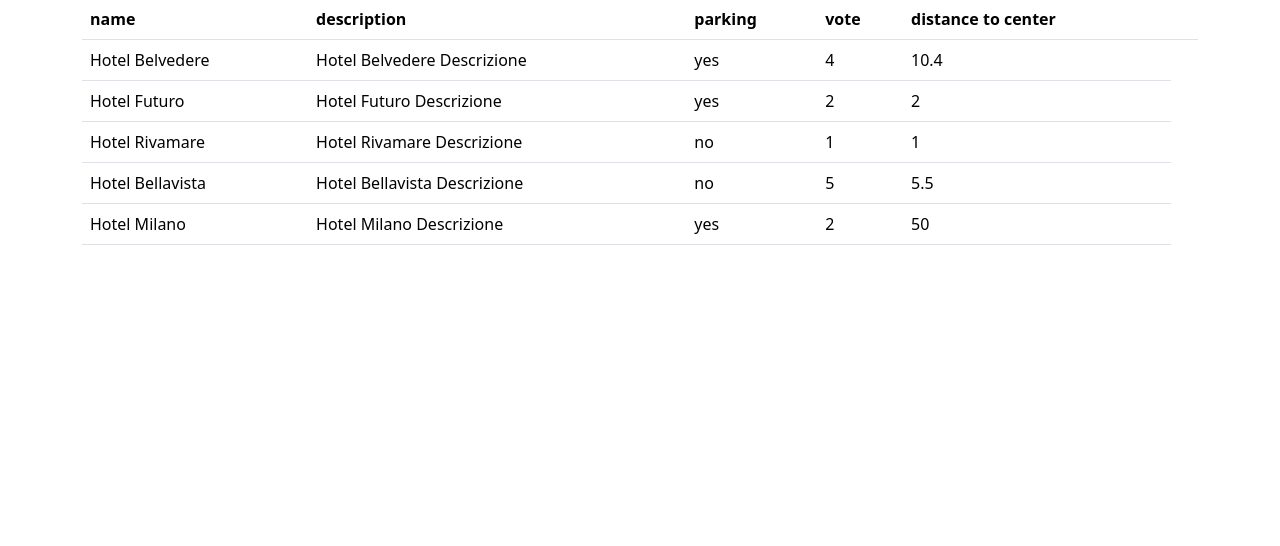
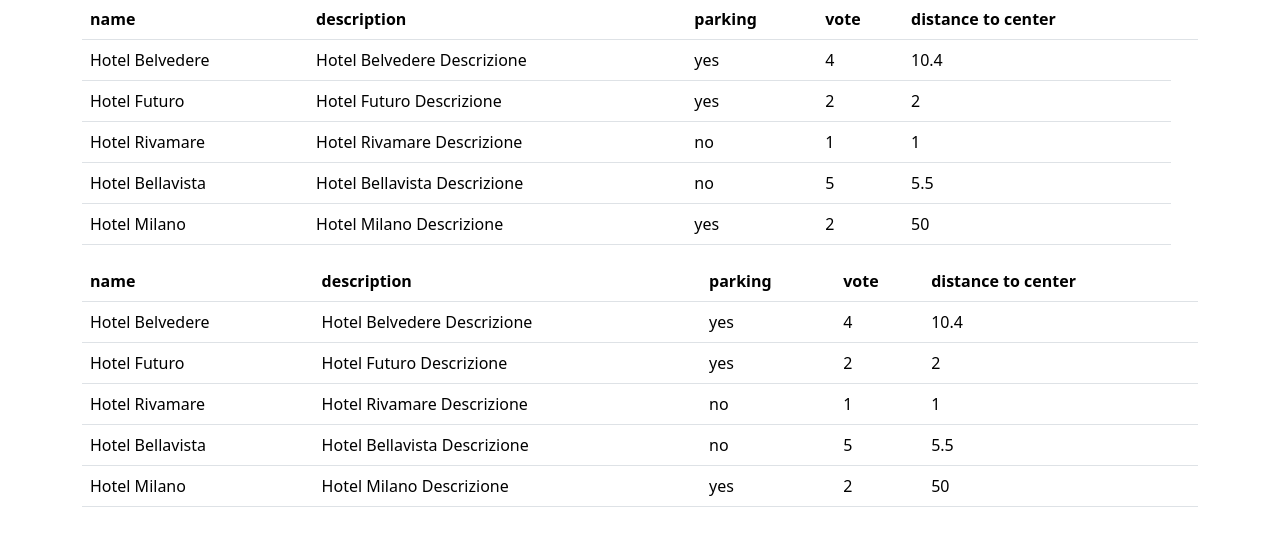
Before and after one commit to FrancescoBuonomoWork/php-hotel, a PHP site: page / in a window 1280 px wide. Shown: the part 57-603 px from the top of the page. Run offline with PHP 8.4, Linux system fonts and the light colour scheme.

Commit message:
add foreach for the table head

```diff
--- a/index.php
+++ b/index.php
@@ -39,6 +39,9 @@ $hotels = [
     ],
 
 ];
+
+$hotel_keys= array_keys($hotels[0]);
+// var_dump($hotel_key);
 // var_dump($hotels);
 ?>
 <!DOCTYPE html>
@@ -91,6 +94,41 @@ $hotels = [
 
             </table>
 
+
+            <table class="table">
+                        <thead>
+                            <tr>
+                                <?php foreach($hotel_keys as $hotel_key){
+                                    // str_replace('_',' ',$hotel_key);
+                                 ?>
+
+                                 <th scope="col"><?php echo  str_replace('_',' ',$hotel_key)?></th>
+                                 <?php
+                                }?>
+
+                            </tr>
+                        </thead>
+                <tbody>
+                                <?php foreach ($hotels as $hotel) {
+                                    if($hotel['parking'] === true){
+                                        $hotel['parking'] = 'yes';
+                                    } else{
+                                        $hotel['parking'] = 'no';
+                                    };
+
+                                    ?>
+                                    <tr>
+                                        <td><?php echo $hotel['name'] ?></td>
+                                        <td><?php echo $hotel['description'] ?></td>
+                                        <td><?php echo $hotel['parking'] ?></td>
+                                        <td><?php echo $hotel['vote'] ?></td>
+                                        <td><?php echo $hotel['distance_to_center'] ?></td>
+                                    </tr>
+                                <?php } ?>
+                </tbody>
+
+            </table>
+
                 </div>
             </div>
         </div>
```
